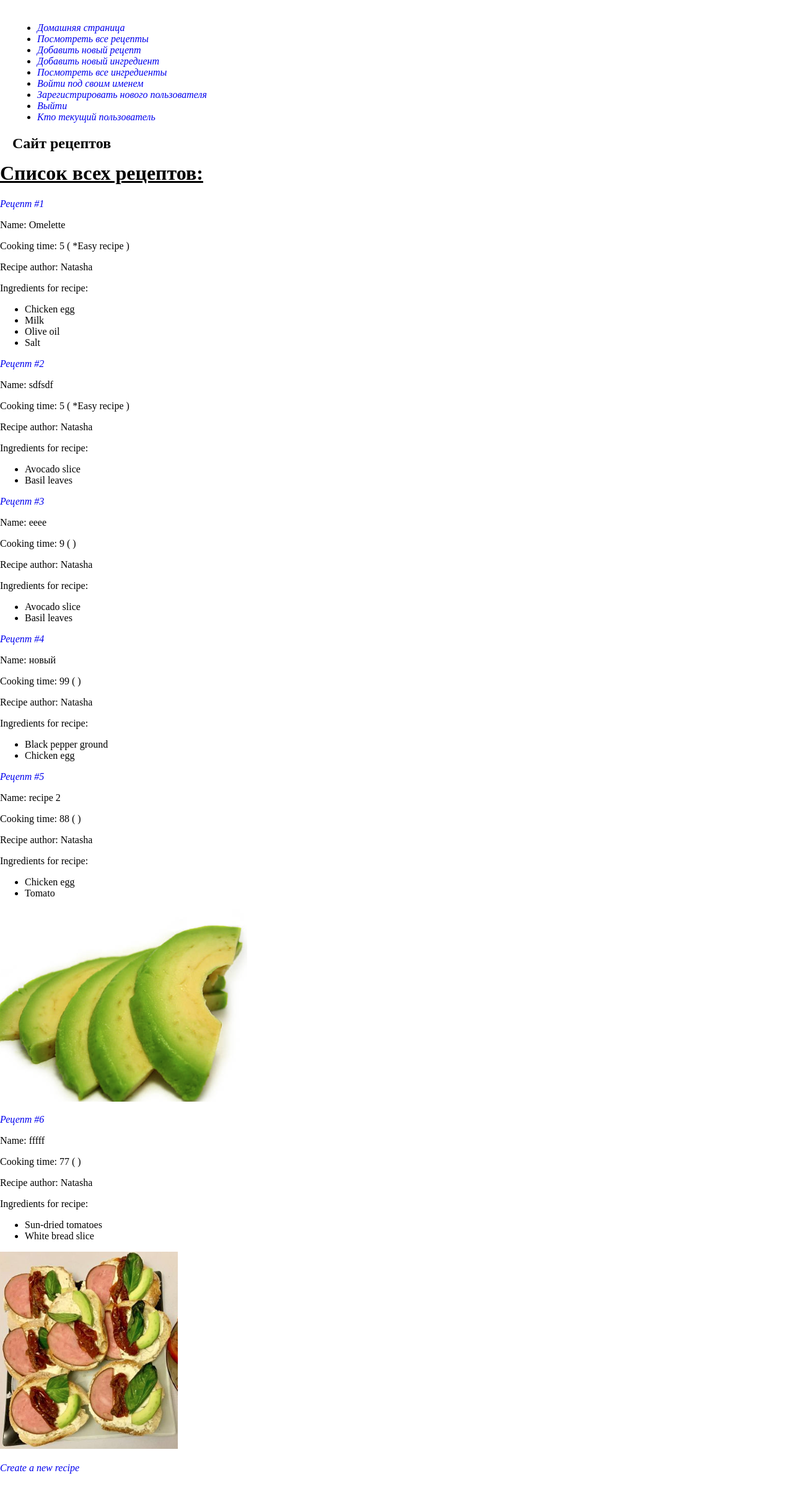
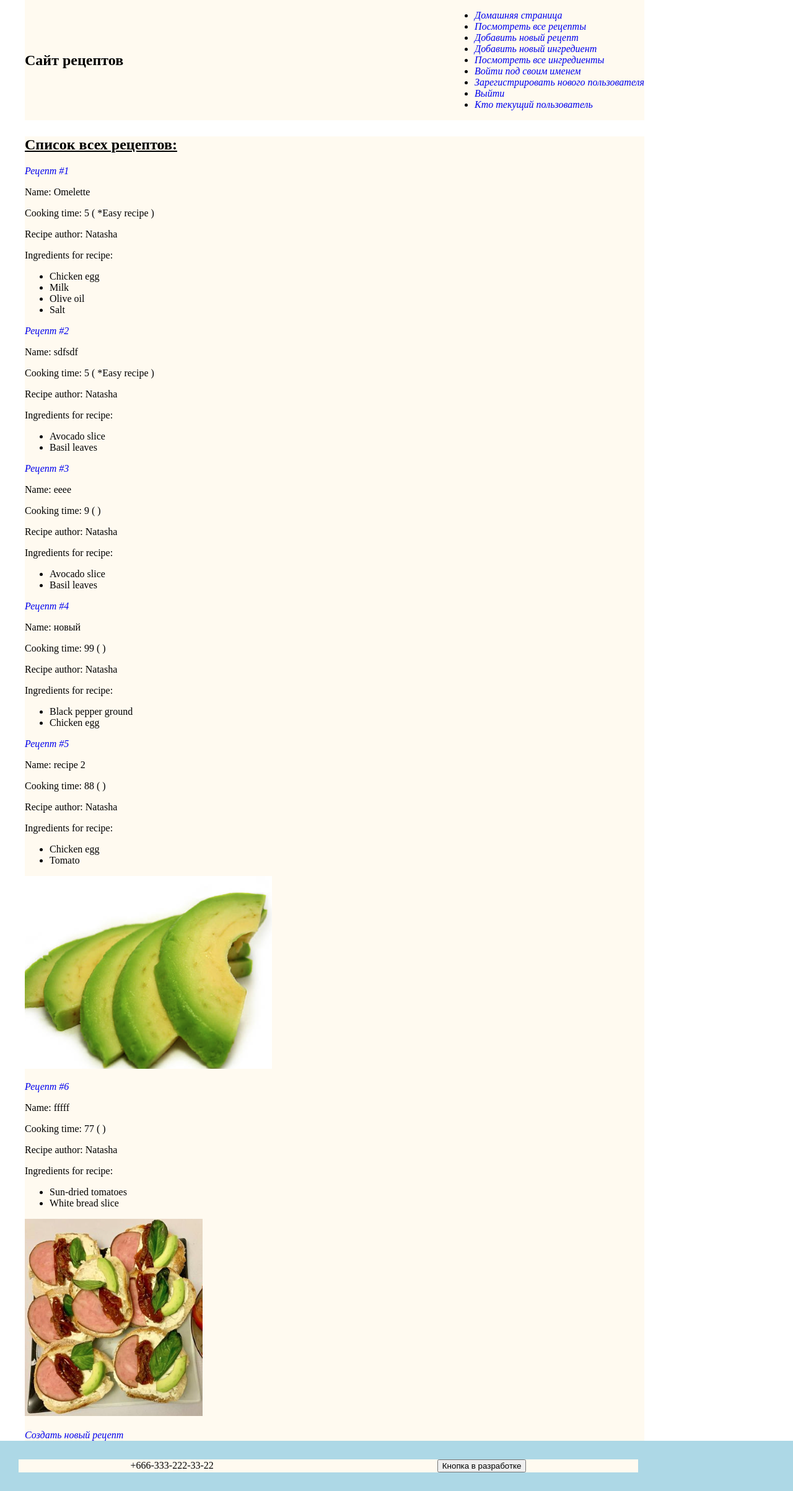
Before and after one commit to natasha-s-geekbrains/django-app, a Django app: page /recipes/ in a window 1280 px wide. Shown: the whole page at 62% size. Before the commit the page ends 2377 px from the top, so only its background shows below. Run offline with Django 5.2, Linux system fonts and the light colour scheme; a user stored in the database is signed in; data comes from the database, SQL or seed files in the repository; both versions use the stored data as it was after the commit.

Commit message:
added flex to main page

```diff
--- a/recipesite/myauth/templates/myauth/about-me.html
+++ b/recipesite/myauth/templates/myauth/about-me.html
@@ -6,6 +6,8 @@
 
 
 {% block body %}
+
+<div class="fixed-container">
     <h1>Данные пользователя</h1>
     {% if user.is_authenticated %}
     <h2>Detail</h2>
@@ -17,4 +19,5 @@
     {% else %}
     <h2>Невозможно определить пользователя, так как никто не выполнил вход</h2>
     {% endif %}
+</div>
 {% endblock %}
--- a/recipesite/recipeapp/templates/recipeapp/base.html
+++ b/recipesite/recipeapp/templates/recipeapp/base.html
@@ -14,7 +14,25 @@
         }
         header {
         height: 200px;
-        padding: 20px;
+        padding: 0 40px;
+        }
+        .header-image {
+
+        }
+        header > div {
+        display: flex;
+        justify-content: space-between;
+        align-items: center;
+        }
+        section {
+        padding: 0 40px;
+        }
+        .fixed-container {
+        max-width: 1000px;
+        height: 100%
+        margin-left: auto;
+        margin-right: auto;
+        background-color: floralwhite;
         }
         a {
         text-decoration: none;
@@ -24,10 +42,32 @@
         text-decoration: underline;
         color: red;
         }
+        .section-index {
+        display: flex;
+        flex-direction: row;
+        justify-content: space-between;
+        align-items: center;
+        }
+        footer {
+        padding: 30px;
+        background-color: lightblue;
+        }
+        footer > div {
+        display: flex;
+        justify-content: space-around;
+        align-items: center;
+        }
     </style>
 </head>
 <body>
 <header>
+    <div class="fixed-container">
+        <div>
+            <h2>Сайт рецептов</h2>
+        </div>
+        <div class="header-image">
+            <img src="" alt="">
+        </div>
         <div>
             <ul>
                 <li>
@@ -59,13 +99,23 @@
                 </li>
             </ul>
         </div>
-    <div>
-        <h2>Сайт рецептов</h2>
     </div>
+
 </header>
+<section>
+    <div class="fixed-container">
         {% block body %}
         Base body
         {% endblock %}
+    </div>
+</section>
+
+<footer>
+    <div class="fixed-container">
+        <div>+666-333-222-33-22</div>
+        <button>Кнопка в разработке</button>
+    </div>
+</footer>
 
 </body>
 </html>
--- a/recipesite/recipeapp/templates/recipeapp/create-ingredient.html
+++ b/recipesite/recipeapp/templates/recipeapp/create-ingredient.html
@@ -5,8 +5,9 @@
 {% endblock %}
 
 {% block body %}
+
+<div class="fixed-container">
     <h1><u>Добавить новый ингредиент:</u></h1>
-<div>
     <form method="post">
         {% csrf_token %}
 
@@ -16,11 +17,12 @@
             Create
         </button>
     </form>
-</div>
     <br>
     <div>
         <a href="{% url 'recipeapp:ingredients_list' %}">
             Back to ingredients list
         </a>
     </div>
+</div>
+
 {% endblock %}
--- a/recipesite/recipeapp/templates/recipeapp/ingredient_confirm_delete.html
+++ b/recipesite/recipeapp/templates/recipeapp/ingredient_confirm_delete.html
@@ -5,12 +5,12 @@ Confirm archive {{ object.name }}
 {% endblock %}
 
 {% block body %}
+
+<div class="fixed-container">
     <h1>Are you sure you want to archive {{ object.name }}?</h1>
     <br>
-<div>
     <a href="{% url 'recipeapp:ingredient_details' pk=ingredient.pk %}"
     >Back to ingredient #{{ object.pk }}</a>
-</div>
     <br>
     <div>
         <form method="post">
@@ -19,4 +19,6 @@ Confirm archive {{ object.name }}
             <button type="submit">Archive</button>
         </form>
     </div>
+</div>
+
 {% endblock %}
--- a/recipesite/recipeapp/templates/recipeapp/recipe-index.html
+++ b/recipesite/recipeapp/templates/recipeapp/recipe-index.html
@@ -5,6 +5,7 @@
 {% endblock %}
 
 {% block body %}
+<div class="section-index">
     <div>
         <ul>
             {% for recipe in recipes %}
@@ -14,6 +15,8 @@
                 {% if time < 6 %}
                 <span>*Easy recipe</span>
                 {% endif %}
+    </div>
+    <div>
         {% if recipe.preview %}
         <img src="{{ recipe.preview.url }}" alt="{{ recipe.preview.name }}" width="100px">
         {% endif %}
@@ -23,4 +26,5 @@
         {% endfor %}
         </ul>
     </div>
+</div>
 {% endblock %}
--- a/recipesite/recipeapp/templates/recipeapp/recipe_form.html
+++ b/recipesite/recipeapp/templates/recipeapp/recipe_form.html
@@ -5,8 +5,9 @@
 {% endblock %}
 
 {% block body %}
+
+<div class="fixed-container">
     <h1><u>Создать новый рецепт</u></h1>
-<div>
     <form method="post" enctype="multipart/form-data">
         {% csrf_token %}
 
@@ -16,11 +17,12 @@
             Create
         </button>
     </form>
-</div>
     <br>
     <div>
         <a href="{% url 'recipeapp:recipes_list' %}">
             Back to recipes list
         </a>
     </div>
+</div>
+
 {% endblock %}
--- a/recipesite/recipeapp/templates/recipeapp/recipe_list.html
+++ b/recipesite/recipeapp/templates/recipeapp/recipe_list.html
@@ -5,9 +5,10 @@ Cписок рецептов
 {% endblock %}
 
 {% block body %}
+
+<div class="fixed-container">
     <h1><u>Список всех рецептов:</u></h1>
     {% if object_list %}
-<div>
     {% for recipe in object_list %}
     <p><a href="{% url 'recipeapp:recipe_details' pk=recipe.pk %}"
     >Рецепт #{{ recipe.pk }}</a></p>
@@ -33,14 +34,15 @@ Cписок рецептов
         {% endif %}
     </div>
     {% endfor %}
-</div>
     {% else %}
     <h3>No recipes yet</h3>
     {% endif %}
     <br>
     <div>
         <a href="{% url 'recipeapp:recipe_create' %}">
-        Create a new recipe
+            Создать новый рецепт
         </a>
     </div>
+</div>
+
 {% endblock %}
```
Also changed, not shown: recipesite/myauth/templates/myauth/login.html (+7 -5 lines), recipesite/myauth/templates/myauth/register.html (+8 -5 lines), recipesite/recipeapp/templates/recipeapp/ingredient-details.html (+4 -3 lines), recipesite/recipeapp/templates/recipeapp/ingredient_form.html (+8 -6 lines), recipesite/recipeapp/templates/recipeapp/ingredient_update_form.html (+6 -4 lines), recipesite/recipeapp/templates/recipeapp/ingredients-list.html (+4 -3 lines), recipesite/recipeapp/templates/recipeapp/recipe_confirm_delete.html (+6 -4 lines), recipesite/recipeapp/templates/recipeapp/recipe_detail.html (+8 -6 lines), recipesite/recipeapp/templates/recipeapp/recipe_update_form.html (+9 -7 lines), recipesite/database/db.sqlite3. Lines whose indentation alone changed are shown as unchanged.
